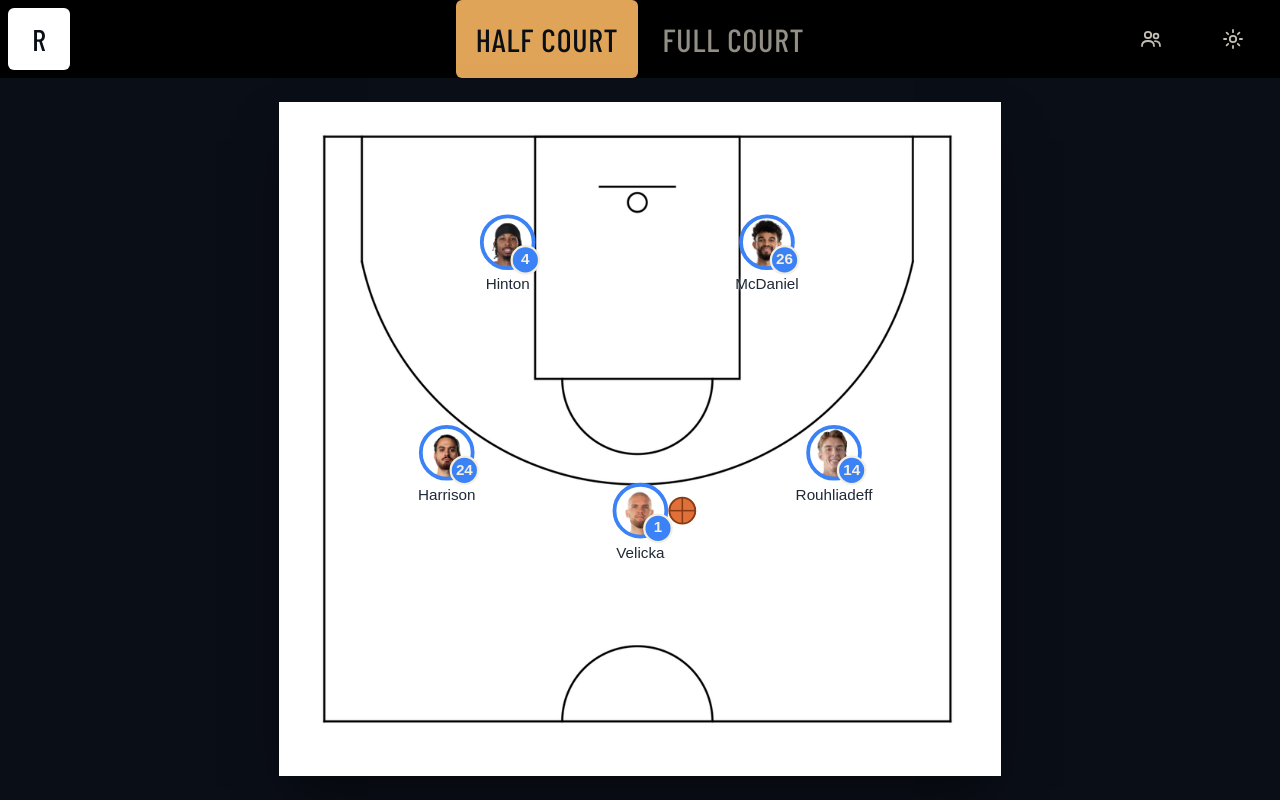
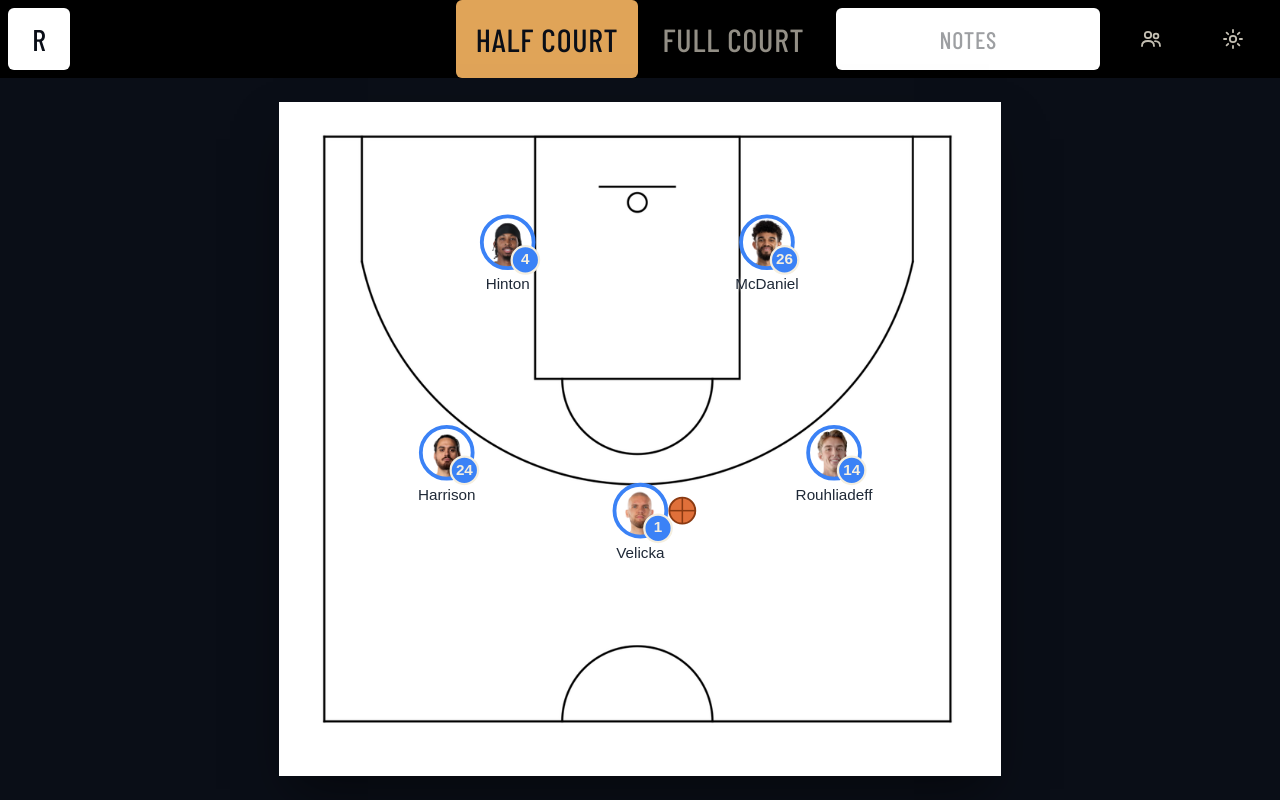
Before and after one commit to charliebischoff/BrisbaneBlackboard, a React (Vite) app: page / in a window 1280 px wide. Built offline with nearby package versions, Linux system fonts and the light colour scheme; the HTML template or start-up script is replaced by a standard one.

Commit message:
added a notes section so that saved recording thumbnails of the whiteboard have a visual label in the recording itself. for example, you can tell it is a horns play without playing the actual recording. note that this 'NOTE' feature isnt saved anywhere for now

```diff
--- a/src/components/TopBar.tsx
+++ b/src/components/TopBar.tsx
@@ -79,6 +79,15 @@ export default function TopBar({
       })}
 
       <span className="flex-1 flex items-center justify-end gap-1">
+        {/* Play name, on screen for recordings only — deliberately not stored. */}
+        <input
+          type="text"
+          placeholder="NOTES"
+          aria-label="Play name"
+          autoComplete="off"
+          spellCheck={false}
+          className="flex-1 min-w-0 mx-2 h-[62px] px-3 rounded-md bg-white text-ink-900 text-2xl text-center uppercase tracking-wide placeholder:text-ink-900/40 outline-none"
+        />
         <button
           onClick={onOpenRoster}
           aria-label="Roster"
```
